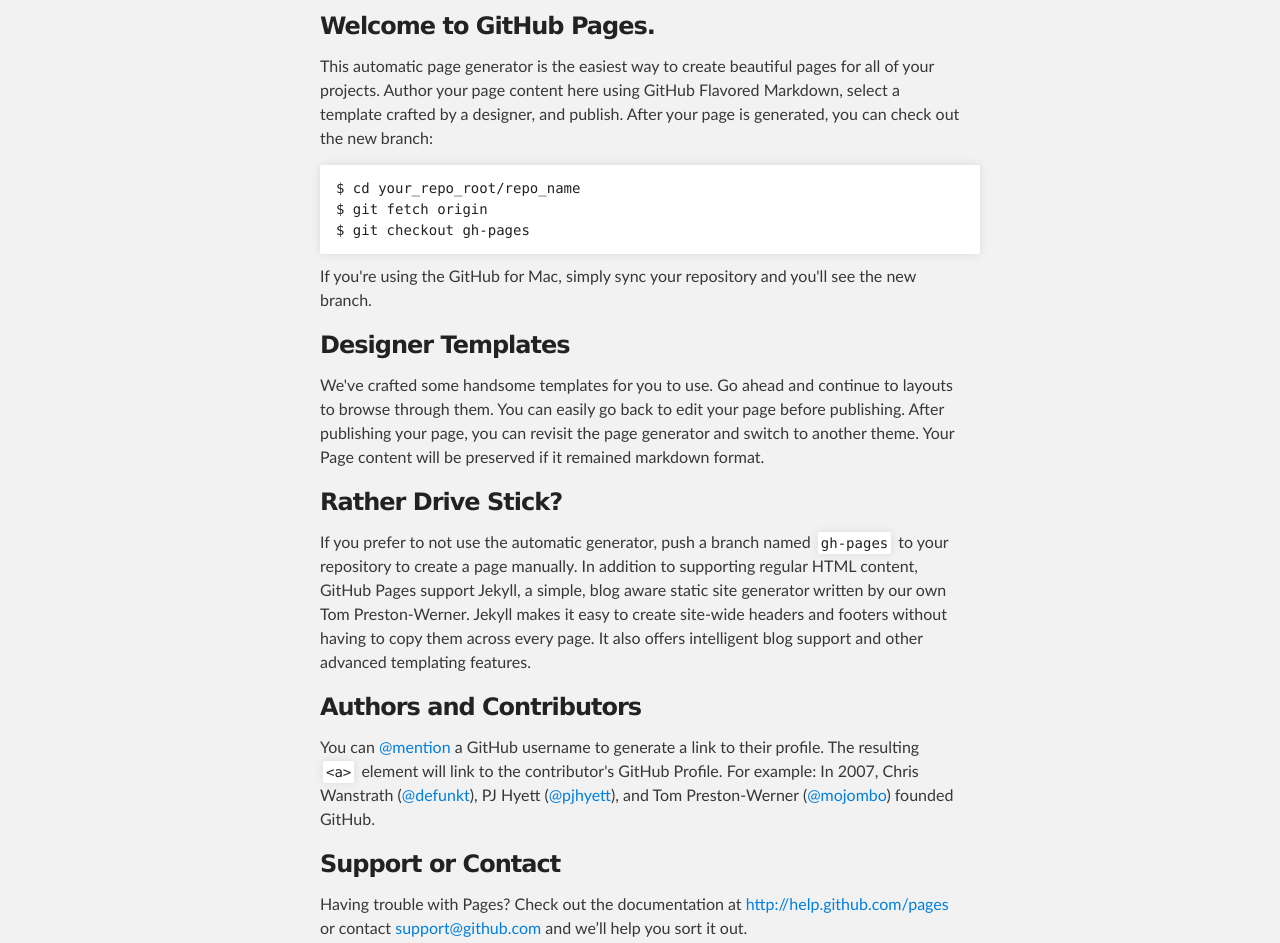
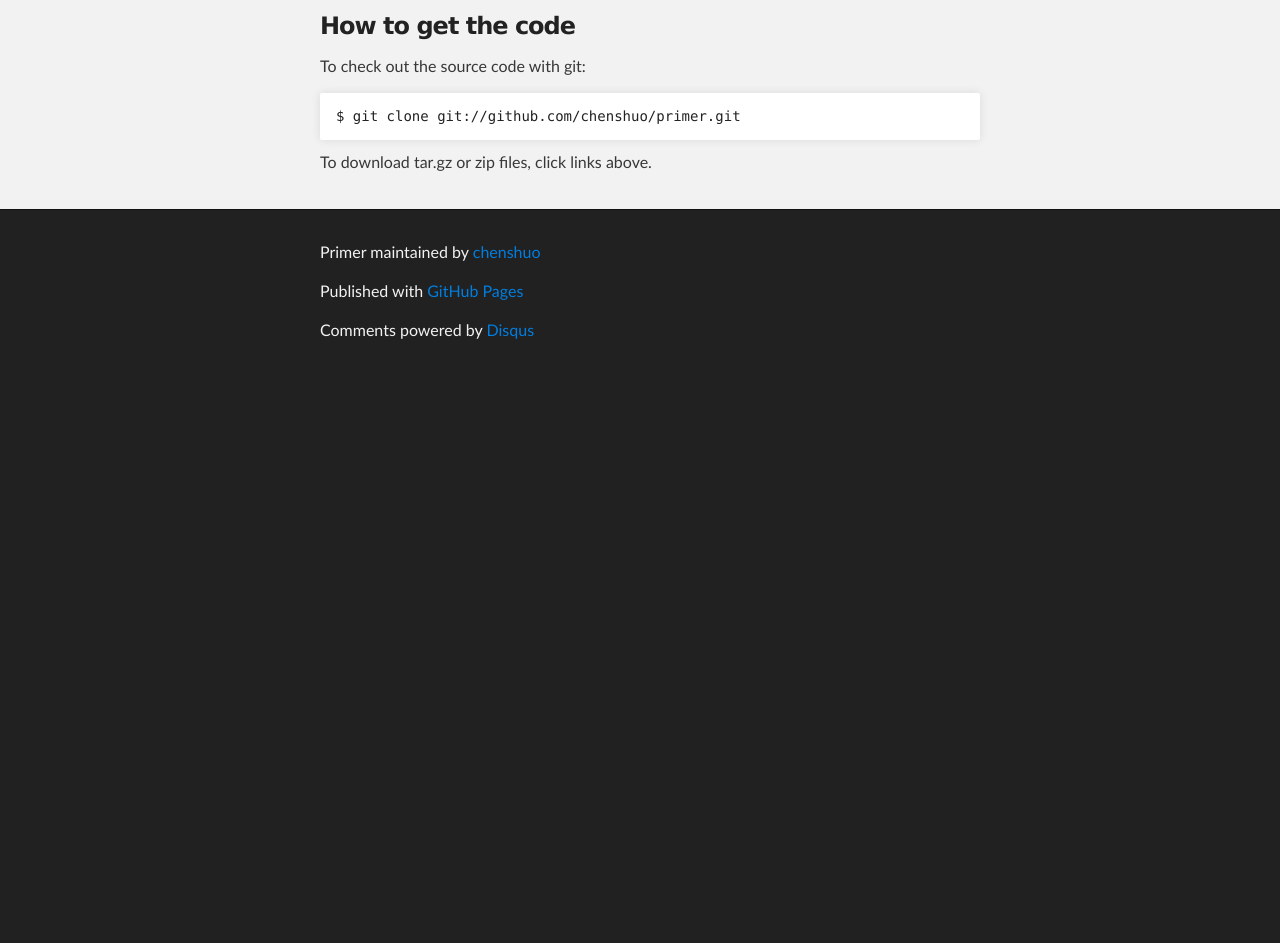
Before and after one commit to chenshuo/primer, a plain HTML site: page index.html in a window 1280 px wide. Shown: the part 252-1195 px from the top of the page. After the commit the page ends 800 px from the top, so only its background shows below. Drawn offline with Linux system fonts and the light colour scheme; a script that the page names is missing.

Commit message:
update index.html

```diff
--- a/index.html
+++ b/index.html
@@ -31,32 +31,15 @@
     <!-- MAIN CONTENT -->
     <div id="main_content_wrap" class="outer">
       <section id="main_content" class="inner">
-        <h3>Welcome to GitHub Pages.</h3>
 
-<p>This automatic page generator is the easiest way to create beautiful pages for all of your projects. Author your page content here using GitHub Flavored Markdown, select a template crafted by a designer, and publish. After your page is generated, you can check out the new branch:</p>
+<h3>How to get the code</h3>
 
-<pre><code>$ cd your_repo_root/repo_name
-$ git fetch origin
-$ git checkout gh-pages
+<p>To check out the source code with git:</p>
+
+<pre><code>$ git clone git://github.com/chenshuo/primer.git
 </code></pre>
 
-<p>If you're using the GitHub for Mac, simply sync your repository and you'll see the new branch.</p>
-
-<h3>Designer Templates</h3>
-
-<p>We've crafted some handsome templates for you to use. Go ahead and continue to layouts to browse through them. You can easily go back to edit your page before publishing. After publishing your page, you can revisit the page generator and switch to another theme. Your Page content will be preserved if it remained markdown format.</p>
-
-<h3>Rather Drive Stick?</h3>
-
-<p>If you prefer to not use the automatic generator, push a branch named <code>gh-pages</code> to your repository to create a page manually. In addition to supporting regular HTML content, GitHub Pages support Jekyll, a simple, blog aware static site generator written by our own Tom Preston-Werner. Jekyll makes it easy to create site-wide headers and footers without having to copy them across every page. It also offers intelligent blog support and other advanced templating features.</p>
-
-<h3>Authors and Contributors</h3>
-
-<p>You can <a href="https://github.com/blog/821" class="user-mention">@mention</a> a GitHub username to generate a link to their profile. The resulting <code>&lt;a&gt;</code> element will link to the contributor's GitHub Profile. For example: In 2007, Chris Wanstrath (<a href="https://github.com/defunkt" class="user-mention">@defunkt</a>), PJ Hyett (<a href="https://github.com/pjhyett" class="user-mention">@pjhyett</a>), and Tom Preston-Werner (<a href="https://github.com/mojombo" class="user-mention">@mojombo</a>) founded GitHub.</p>
-
-<h3>Support or Contact</h3>
-
-<p>Having trouble with Pages? Check out the documentation at <a href="http://help.github.com/pages">http://help.github.com/pages</a> or contact <a href="mailto:support@github.com">support@github.com</a> and we’ll help you sort it out.</p>
+<p>To download tar.gz or zip files, click links above.</p>
 
 <div id="disqus_thread"></div>
 <script type="text/javascript">
@@ -69,6 +52,7 @@
         (document.getElementsByTagName('head')[0] || document.getElementsByTagName('body')[0]).appendChild(dsq);
     })();
 </script>
+
 <noscript>Please enable JavaScript to view the <a href="http://disqus.com/?ref_noscript">comments powered by Disqus.</a></noscript>
 
       </section>
@@ -90,11 +74,10 @@
 </script>
 <script type="text/javascript">
   try {
-              var pageTracker = _gat._getTracker("UA-1220141-5");
+    var pageTracker = _gat._getTracker("UA-1220141-1");
     pageTracker._trackPageview();
   } catch(err) {}
 </script>
 
-
   </body>
 </html>
```
Lines whose indentation alone changed are shown as unchanged.
